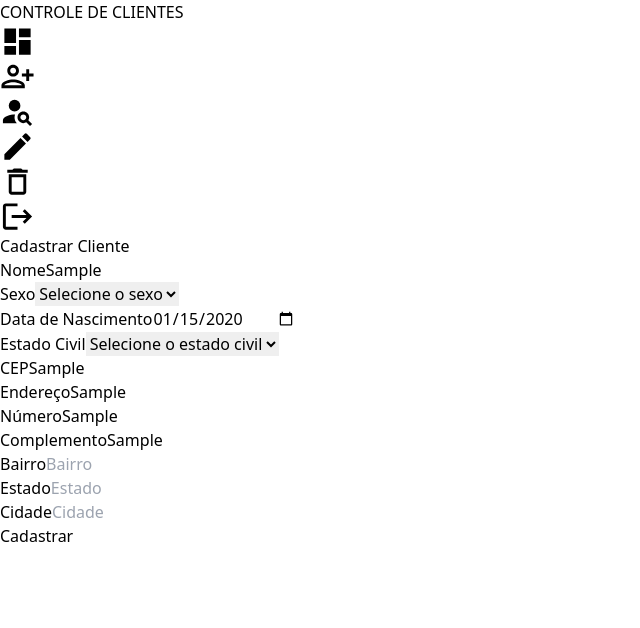
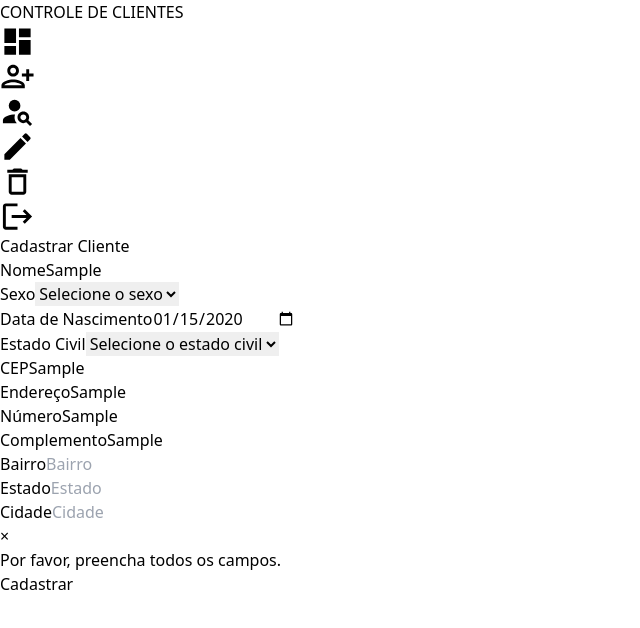
Before and after one commit to wess-os/crud-project, a React (Vite) app in the folder frontend/: page /dashboard/create in a window 1280 px wide. Both pictures are taken after typing "Sample", "2020-01-15", "Sample", "Sample", "Sample", "Sample" into the empty fields and a click on the button "Cadastrar". Shown: the top 628 px of the page, without its empty margins (0-640 px from the left). Built offline with nearby package versions, Linux system fonts and the light colour scheme.

Commit message:
Adicionado modal de erro.

```diff
--- a/frontend/src/components/Create/Create.jsx
+++ b/frontend/src/components/Create/Create.jsx
@@ -1,5 +1,6 @@
 import React, { useState } from 'react';
 import axios from 'axios';
+import Modal from '../Modal/Modal';
 
 function Create() {
   // formdata com os dados do cliente
@@ -17,6 +18,9 @@ function Create() {
     cidade: '',
   });
 
+  const [isModalOpen, setIsModalOpen] = useState(false);
+  const [modalMessage, setModalMessage] = useState('');
+
   // verifica as mudanças nos valores dos campos
   const handleChange = (e) => {
     setFormData({ ...formData, [e.target.name]: e.target.value });
@@ -29,7 +33,8 @@ function Create() {
     // verifica se todos os campos foram preenchidos
     const isAnyFieldEmpty = Object.values(formData).some(field => field === '');
     if (isAnyFieldEmpty) {
-      console.error('Por favor, preencha todos os campos.');
+      setModalMessage('Por favor, preencha todos os campos.');
+      setIsModalOpen(true);
       return;
     }
 
@@ -37,8 +42,13 @@ function Create() {
       const response = await axios.post(`${import.meta.env.VITE_REACT_APP_API}/auth/create`, formData);
       console.log(response.data);
     } catch (error) {
-      console.error(error);
+      setModalMessage('An error occurred: ' + error.message);
+      setIsModalOpen(true);
     }
+  };
+
+  const closeModal = () => {
+    setIsModalOpen(false);
   };
 
   return (
@@ -218,6 +228,8 @@ function Create() {
             </div>
           </div>
 
+          <Modal isOpen={isModalOpen} message={modalMessage} onClose={closeModal} />
+
           <div className="flex items-center justify-between">
             <button className="bg-blue-500 hover:bg-blue-700 text-white font-bold py-2 px-4 rounded focus:outline-none focus:shadow-outline" type="submit">
               Cadastrar
--- /dev/null
+++ b/frontend/src/components/Modal/Modal.jsx
@@ -0,0 +1,15 @@
+import React from 'react'
+
+const Modal = ({ isOpen, message, onClose }) => {
+    if (!isOpen) return null;
+    return (
+       <div className="modal">
+         <div className="modal-content">
+           <span className="close" onClick={onClose}>&times;</span>
+           <p>{message}</p>
+         </div>
+       </div>
+    );
+};
+
+export default Modal
```
